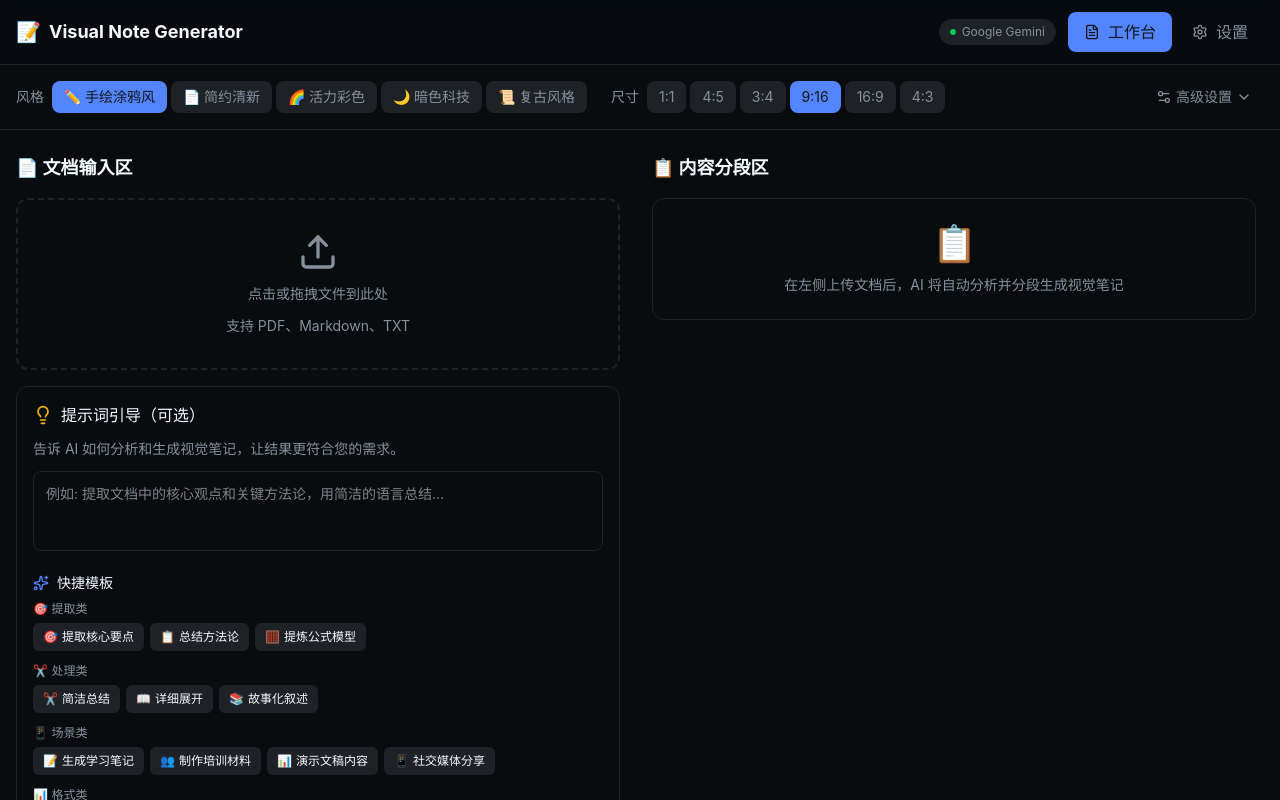
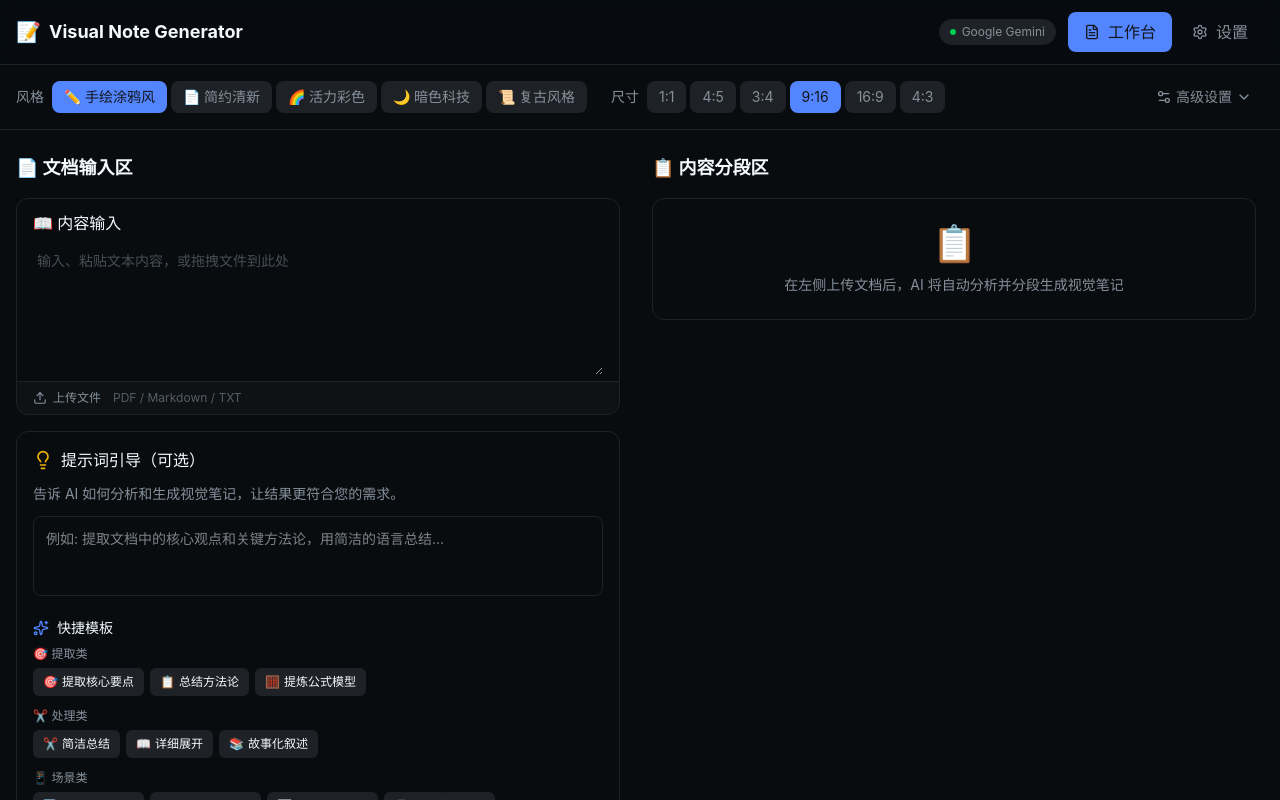
Before and after one commit to niemingxing/visual-note-generator, a React (Vite) app: page / in a window 1280 px wide. Both pictures are taken after a click on the button "稍后再说". Shown: the top 800 px of the page. Built offline with nearby package versions, Linux system fonts and the light colour scheme.

Commit message:
优化效果

```diff
--- a/src/components/workbench/DocumentUploader.tsx
+++ b/src/components/workbench/DocumentUploader.tsx
@@ -112,15 +112,15 @@ export function DocumentUploader({ onContentLoad }: DocumentUploaderProps) {
         onDragLeave={handleDragLeave}
         onClick={handleAreaClick}
         className={cn(
-          'border-2 border-dashed rounded-xl p-8 text-center transition-colors cursor-pointer',
+          'border-2 border-dashed rounded-xl px-4 py-3 text-center transition-colors cursor-pointer',
           isDragging ? 'border-primary bg-primary/5' : 'border-muted-foreground/25 hover:border-primary/50'
         )}
       >
-        <Upload className="h-10 w-10 mx-auto mb-3 text-muted-foreground" />
-        <p className="text-sm text-muted-foreground mb-1">
-          点击或拖拽文件到此处
-        </p>
-        <div className="flex items-center justify-center gap-2 mt-3">
+        <div className="flex items-center justify-center gap-3">
+          <Upload className="h-5 w-5 text-muted-foreground flex-shrink-0" />
+          <p className="text-sm text-muted-foreground">
+            点击或拖拽文件到此处 · 支持 PDF、Markdown、TXT
+          </p>
           <input
             id="file-input"
             type="file"
@@ -128,7 +128,6 @@ export function DocumentUploader({ onContentLoad }: DocumentUploaderProps) {
             className="hidden"
             accept=".pdf,.md,.markdown,.txt"
           />
-          <span className="text-sm text-muted-foreground">支持 PDF、Markdown、TXT</span>
         </div>
       </div>
 
--- a/src/components/workbench/SectionList.tsx
+++ b/src/components/workbench/SectionList.tsx
@@ -2,6 +2,7 @@ import { Edit, Trash2, ChevronDown, ChevronRight, Sparkles, Loader2, X, Wand2, C
 import type { Section } from '../../types.ts';
 import { useContentStore, useGenerationStore, useSettingsStore, usePreferencesStore } from '../../stores';
 import { analyzeContent, generateSingleImage } from '../../services/api';
+import { buildImagePrompt } from '../../services/promptBuilder';
 import { cn } from '../../utils';
 import { useState } from 'react';
 import { Button } from '../ui/Button';
@@ -279,19 +280,26 @@ export function SectionList({ onSectionsUpdate }: SectionListProps) {
                 {/* 展开的详情内容 */}
                 {isExpanded && (
                   <div className="px-3 pb-3 border-t pt-3">
-                    <p className="text-xs text-muted-foreground mb-3 line-clamp-3">
+                    <p className="text-xs text-muted-foreground mb-3 max-h-24 overflow-y-auto">
                       {section.content}
                     </p>
 
-                    {/* 提示词预览 */}
-                    {section.imagePrompts && section.imagePrompts.length > 0 && (
-                      <div className="mb-3">
-                        <p className="text-xs font-medium mb-1 text-muted-foreground">图片提示词：</p>
-                        <div className="text-xs bg-muted/50 rounded px-2 py-1.5 truncate" title={section.imagePrompts[0]}>
-                          {section.imagePrompts[0]}
-                        </div>
+                    {/* 实际图片提示词 */}
+                    <div className="mb-3">
+                      <p className="text-xs font-medium mb-1 text-muted-foreground">
+                        图片提示词 {section.imagePrompts?.[0] ? '(手动)' : '(自动)'}：
+                      </p>
+                      <div className="text-xs bg-muted/50 rounded px-2 py-2 max-h-40 overflow-y-auto whitespace-pre-wrap">
+                        {section.imagePrompts?.[0] || buildImagePrompt(
+                          section.content,
+                          style,
+                          aspectRatio,
+                          brand,
+                          section.title,
+                          section.visualType
+                        )}
                       </div>
-                    )}
+                    </div>
 
                     {/* 生成按钮区 */}
                     <div className="flex items-center justify-between p-2 bg-muted/30 rounded-lg">
--- a/src/pages/Workbench.tsx
+++ b/src/pages/Workbench.tsx
@@ -1,14 +1,16 @@
-import { useEffect, useState } from 'react';
+import { useEffect, useState, useCallback } from 'react';
 import { useNavigate } from 'react-router-dom';
-import { ChevronUp, ChevronDown, Maximize2, Minimize2 } from 'lucide-react';
+import { ChevronUp, ChevronDown, Maximize2, Minimize2, Upload, Check, X } from 'lucide-react';
 import { useSettingsStore } from '../stores';
 import { QuickConfigBar } from '../components/workbench/QuickConfigBar';
-import { DocumentUploader } from '../components/workbench/DocumentUploader';
 import { PromptGuide } from '../components/workbench/PromptGuide';
 import { SectionList } from '../components/workbench/SectionList';
 import { PreviewPanel } from '../components/workbench/PreviewPanel';
 import { useContentStore } from '../stores';
 import { Button } from '../components/ui/Button';
+import { DocumentParser } from '../services/documentParser';
+import { formatFileSize } from '../utils';
+import { cn } from '../utils';
 
 export function Workbench() {
   const navigate = useNavigate();
@@ -17,6 +19,10 @@ export function Workbench() {
   const [showWelcome, setShowWelcome] = useState(false);
   const [previewCollapsed, setPreviewCollapsed] = useState(false);
   const [previewFullscreen, setPreviewFullscreen] = useState(false);
+  const [isDragging, setIsDragging] = useState(false);
+  const [fileLoading, setFileLoading] = useState(false);
+  const [fileError, setFileError] = useState<string | null>(null);
+  const [loadedFile, setLoadedFile] = useState<{ name: string; size: number } | null>(null);
 
   const hasKey = provider === 'volcengine' ? !!volcengineApiKey : provider === 'apimart' ? !!apimartApiKey : !!apiKey;
 
@@ -26,9 +32,35 @@ export function Workbench() {
     }
   }, [hasKey]);
 
-  const handleContentLoad = (content: string) => {
-    setMarkdown(content);
-  };
+  const handleFile = useCallback(async (file: File) => {
+    if (!DocumentParser.isSupported(file.name)) {
+      setFileError('不支持的文件格式，请上传 PDF、Markdown 或 TXT 文件');
+      return;
+    }
+    setFileLoading(true);
+    setFileError(null);
+    try {
+      const result = await DocumentParser.parse(file);
+      setMarkdown(result.content);
+      setLoadedFile({ name: result.metadata.fileName, size: result.metadata.fileSize });
+    } catch (err) {
+      setFileError((err as Error).message);
+    } finally {
+      setFileLoading(false);
+    }
+  }, [setMarkdown]);
+
+  const handleDrop = useCallback((e: React.DragEvent) => {
+    e.preventDefault();
+    setIsDragging(false);
+    const file = e.dataTransfer.files[0];
+    if (file) handleFile(file);
+  }, [handleFile]);
+
+  const handleFileInput = useCallback((e: React.ChangeEvent<HTMLInputElement>) => {
+    const file = e.target.files?.[0];
+    if (file) handleFile(file);
+  }, [handleFile]);
 
   const handleGoToSettings = () => {
     navigate('/settings');
@@ -79,28 +111,73 @@ export function Workbench() {
             </div>
 
             <div className="space-y-4">
-              {/* 文档上传 */}
-              <DocumentUploader onContentLoad={handleContentLoad} />
+              {/* 融合内容输入 + 文件上传 */}
+              <div
+                className={cn(
+                  'border rounded-xl bg-card overflow-hidden transition-colors',
+                  isDragging && 'border-primary bg-primary/5'
+                )}
+                onDrop={handleDrop}
+                onDragOver={(e) => { e.preventDefault(); setIsDragging(true); }}
+                onDragLeave={() => setIsDragging(false)}
+              >
+                <div className="px-4 py-3 font-medium flex items-center justify-between">
+                  <span>📖 内容输入</span>
+                  {markdown && <span className="text-xs text-muted-foreground">{markdown.length} 字符</span>}
+                </div>
+                <div className="px-4">
+                  <textarea
+                    value={markdown}
+                    onChange={(e) => setMarkdown(e.target.value)}
+                    placeholder="输入、粘贴文本内容，或拖拽文件到此处"
+                    className="w-full min-h-32 max-h-48 text-sm text-muted-foreground resize-y focus:outline-none focus:ring-1 focus:ring-primary rounded p-1"
+                  />
+                </div>
+                {/* 底部工具栏 */}
+                <div className="px-4 py-2 border-t bg-muted/30 flex items-center justify-between">
+                  <div className="flex items-center gap-3">
+                    <button
+                      onClick={() => document.getElementById('file-input')?.click()}
+                      className="inline-flex items-center gap-1.5 text-xs text-muted-foreground hover:text-foreground transition-colors"
+                    >
+                      <Upload className="h-3.5 w-3.5" />
+                      上传文件
+                    </button>
+                    <span className="text-xs text-muted-foreground/60">PDF / Markdown / TXT</span>
+                    {loadedFile && (
+                      <span className="inline-flex items-center gap-1 text-xs text-green-600">
+                        <Check className="h-3 w-3" />
+                        {loadedFile.name}
+                        <span className="text-muted-foreground">({formatFileSize(loadedFile.size)})</span>
+                        <button onClick={() => setLoadedFile(null)} className="hover:text-foreground ml-0.5">
+                          <X className="h-3 w-3" />
+                        </button>
+                      </span>
+                    )}
+                  </div>
+                  <div>
+                    {fileLoading && (
+                      <span className="inline-flex items-center gap-1.5 text-xs text-muted-foreground">
+                        <span className="w-3 h-3 border-2 border-primary border-t-transparent rounded-full animate-spin" />
+                        解析中...
+                      </span>
+                    )}
+                    {fileError && (
+                      <span className="text-xs text-destructive">{fileError}</span>
+                    )}
+                  </div>
+                </div>
+                <input
+                  id="file-input"
+                  type="file"
+                  onChange={handleFileInput}
+                  className="hidden"
+                  accept=".pdf,.md,.markdown,.txt"
+                />
+              </div>
 
               {/* 提示词引导 */}
               <PromptGuide />
-
-              {/* 内容预览（可折叠） */}
-              {markdown && (
-                <details className="border rounded-xl bg-card overflow-hidden group">
-                  <summary className="px-4 py-3 cursor-pointer hover:bg-accent/50 transition-colors flex items-center justify-between font-medium">
-                    <span>📖 内容预览 ({markdown.length} 字符)</span>
-                    <span className="text-xs text-muted-foreground group-open:rotate-180 transition-transform">▼</span>
-                  </summary>
-                  <div className="px-4 pb-4">
-                    <textarea
-                      value={markdown}
-                      onChange={(e) => setMarkdown(e.target.value)}
-                      className="w-full max-h-48 min-h-24 text-sm text-muted-foreground resize-y focus:outline-none focus:ring-1 focus:ring-primary rounded p-1"
-                    />
-                  </div>
-                </details>
-              )}
             </div>
           </div>
 
@@ -132,12 +209,12 @@ export function Workbench() {
               >
                 {previewCollapsed ? (
                   <>
-                    <ChevronUp className="h-4 w-4" />
+                    <ChevronDown className="h-4 w-4" />
                     展开预览区
                   </>
                 ) : (
                   <>
-                    <ChevronDown className="h-4 w-4" />
+                    <ChevronUp className="h-4 w-4" />
                     收起预览区
                   </>
                 )}
```
